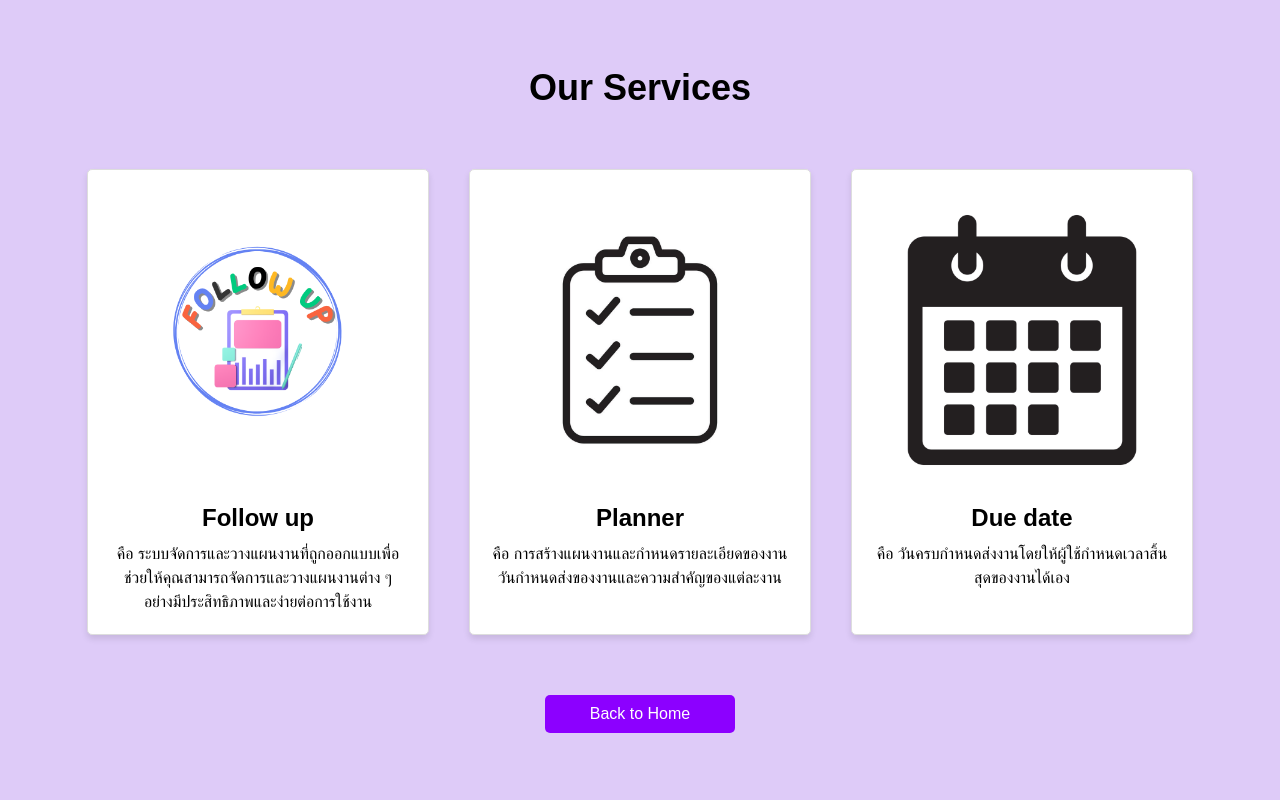
After one commit to patiphan2545/HomePage-Edit1, a PHP site: page /Service/service.php in a window 1280 px wide. The commit adds this page. Run offline with PHP 8.4, Linux system fonts and the light colour scheme.

Commit message:
Edit3_27/10/2566

```diff
--- a/Login/index.php
+++ b/Login/index.php
@@ -15,7 +15,7 @@
 <div class="flex-container">
     <a href="help.php"><div class="frame-8"><div class="text-wrapper-4">Help</div></div></a>
     <div class="frame-9">
-    <a href="contact.html"><div class="text-wrapper-6">Contact</div></a>
+    <a href="../Contact/contact.php"><div class="text-wrapper-6">Contact</div></a>
 </div>
 <div class="icon-font-awesome">
 <a href="../index.html"><img class="vector" src="img/home.png" /></a>
--- /dev/null
+++ b/Service/service.php
@@ -0,0 +1,32 @@
+<!DOCTYPE html>
+<html lang="en" dir="ltr">
+<head>
+    <meta charset="utf-8">
+    <title>Services</title>
+    <link rel="stylesheet" href="style.css">
+</head>
+<body>
+    <h1>Our Services</h1>
+    <div class="row">
+        <div class="box">
+            <img src="Logo Followup.png" width="500px" height="250px">
+            <h3>Follow up</h3>
+            <p>คือ ระบบจัดการและวางแผนงานที่ถูกออกแบบเพื่อช่วยให้คุณสามารถจัดการและวางแผนงานต่าง ๆ อย่างมีประสิทธิภาพและง่ายต่อการใช้งาน</p>
+        </div>
+
+        <div class="box">
+            <img src="plan.jpg" width="500px" height="250px">
+            <h3>Planner</h3>
+            <p>คือ การสร้างแผนงานและกำหนดรายละเอียดของงานวันกำหนดส่งของงานและความสำคัญของแต่ละงาน</p>
+        </div>
+
+        <div class="box">
+            <img src="calendar.jpg" width="500px" height="250px">
+            <h3>Due date</h3>
+            <p>คือ วันครบกำหนดส่งงานโดยให้ผู้ใช้กำหนดเวลาสิ้นสุดของงานได้เอง</p>
+        </div>
+    </div>
+
+    <a href="../index.html" class="back-link">Back to Home</a> <!-- นำปุ่มลงมาด้านล่าง -->
+</body>
+</html>
--- /dev/null
+++ b/Service/style.css
@@ -0,0 +1,71 @@
+/* Reset default margin and padding */
+body, h1, h3, p {
+    margin: 0;
+    padding: 0;
+}
+
+body {
+    font-family: Arial, sans-serif;
+    background-color: #decbf8;
+    display: flex;
+    flex-direction: column;
+    align-items: center;
+    justify-content: center;
+    height: 100vh;
+}
+
+h1 {
+    text-align: center;
+    font-size: 36px;
+    padding: 20px 0;
+}
+
+.row {
+    display: flex;
+    justify-content: space-around;
+    flex-wrap: wrap;
+    max-width: 1200px;
+    margin: 20px auto;
+}
+
+.box {
+    background-color: #fff;
+    border: 1px solid #ddd;
+    border-radius: 5px;
+    padding: 20px;
+    margin: 20px;
+    max-width: 300px;
+    text-align: center;
+    box-shadow: 0px 4px 6px rgba(0, 0, 0, 0.1);
+}
+
+.box img {
+    max-width: 100%;
+    height: auto;
+}
+
+h3 {
+    font-size: 24px;
+    margin: 10px 0;
+}
+
+p {
+    font-size: 16px;
+    line-height: 1.5;
+}
+
+.back-link {
+    display: block;
+    text-align: center;
+    text-decoration: none;
+    background-color: #8c00ff;
+    color: #fff;
+    padding: 10px 20px;
+    border-radius: 5px;
+    margin: 20px auto;
+    width: 150px;
+}
+
+.back-link:hover {
+    background-color: #F27875;
+}
--- a/index.html
+++ b/index.html
@@ -84,10 +84,10 @@
     <div class="text-wrapper-4">Home</div>
 </a>
 </div>
-<a href="service.php">
+<a href="Service/service.php">
   <div class="frame-2"><div class="text-wrapper-4">Service</div></div>
 </a>
-<a href="about.php">
+<a href="About_us/index.html">
   <div class="frame-3"><div class="text-wrapper-4">About</div></div>
 </a>
 <a href="Contact/contact.php">
```
Also changed, not shown: About_us/index.html (+33 -5 lines), About_us/style.css (+128 -0 lines), Contact/contact.php (+9 -9 lines), Contact/style.css (+17 -0 lines), About_us/12.png (added), Contact/bg-img.webp (added), Service/Logo Followup.png (added), Service/calendar.jpg (added), Service/plan.jpg (added).
